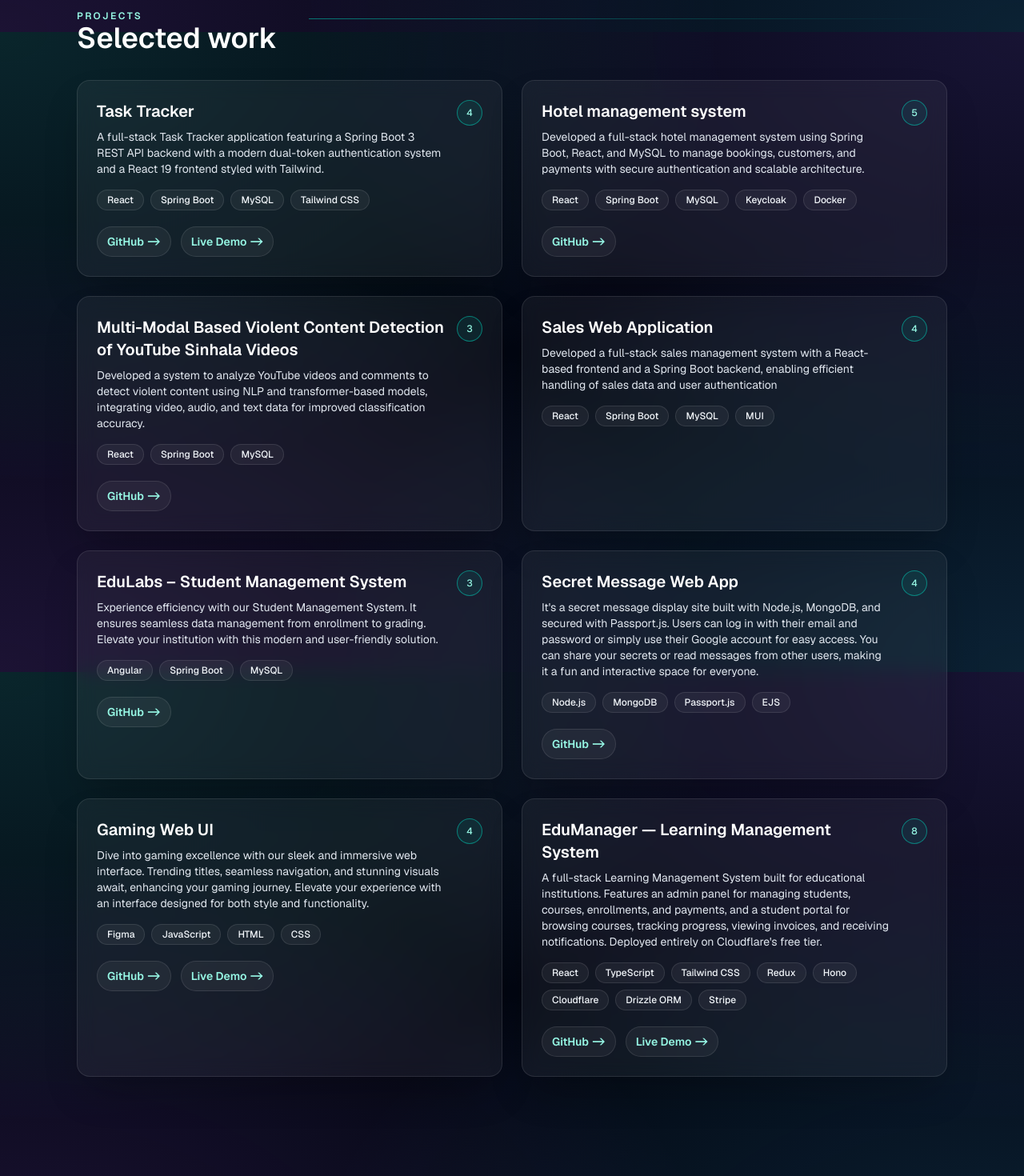
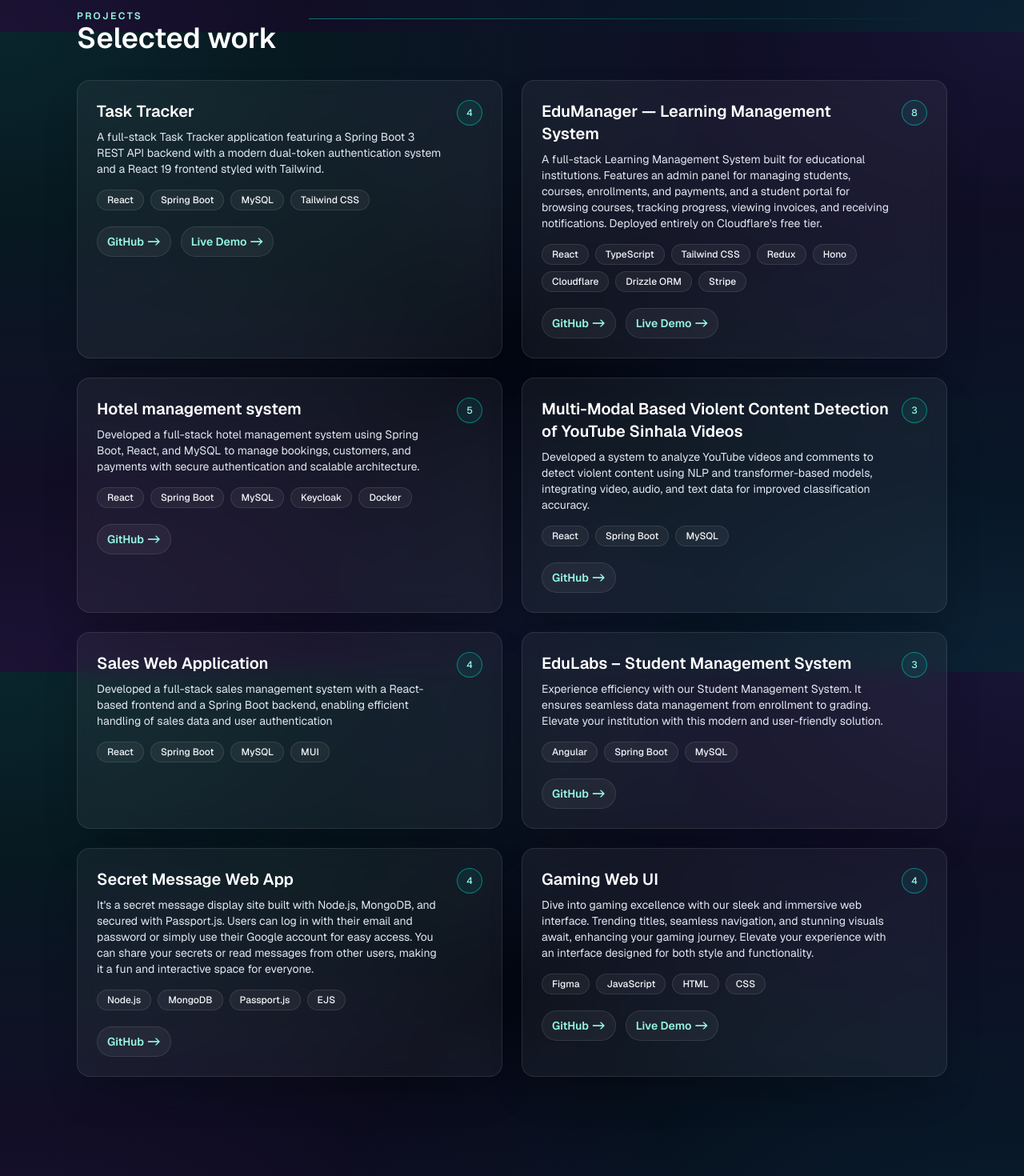
Before and after one commit to SuwanthaDarshana/portfolio_next_update, a Next.js app: page / in a window 1280 px wide. Shown: the part 2360-3830 px from the top of the page at 80% size. Built offline with nearby package versions, Linux system fonts and the light colour scheme; no server answers.

Commit message:
update project

```diff
--- a/app/page.tsx
+++ b/app/page.tsx
@@ -94,6 +94,14 @@ const projects = [
     demo: "https://task-tracker-green-three.vercel.app/",
   },
   {
+    title: "EduManager — Learning Management System",
+    description:
+      "A full-stack Learning Management System built for educational institutions. Features an admin panel for managing students, courses, enrollments, and payments, and a student portal for browsing courses, tracking progress, viewing invoices, and receiving notifications. Deployed entirely on Cloudflare's free tier.",
+    tech: ["React", "TypeScript", "Tailwind CSS", "Redux", "Hono", "Cloudflare", "Drizzle ORM", "Stripe"],
+    github: "https://github.com/SuwanthaDarshana/learning-management-system",
+    demo: "https://edumanager.pages.dev",
+  },
+  {
     title: "Hotel management system",
     description:
       "Developed a full-stack hotel management system using Spring Boot, React, and MySQL to manage bookings, customers, and payments with secure authentication and scalable architecture.",
@@ -136,14 +144,6 @@ const projects = [
     tech: ["Figma", "JavaScript", "HTML", "CSS"],
     github: "https://github.com/SuwanthaDarshana/GameDevWeb",
     demo: "https://suwanthadarshana.github.io/GameDevWeb/#",
-  },
-  {
-    title: "EduManager — Learning Management System",
-    description:
-      "A full-stack Learning Management System built for educational institutions. Features an admin panel for managing students, courses, enrollments, and payments, and a student portal for browsing courses, tracking progress, viewing invoices, and receiving notifications. Deployed entirely on Cloudflare's free tier.",
-    tech: ["React", "TypeScript", "Tailwind CSS", "Redux", "Hono", "Cloudflare", "Drizzle ORM", "Stripe"],
-    github: "https://github.com/SuwanthaDarshana/learning-management-system",
-    demo: "https://edumanager.pages.dev",
   },
 ];
 
```
